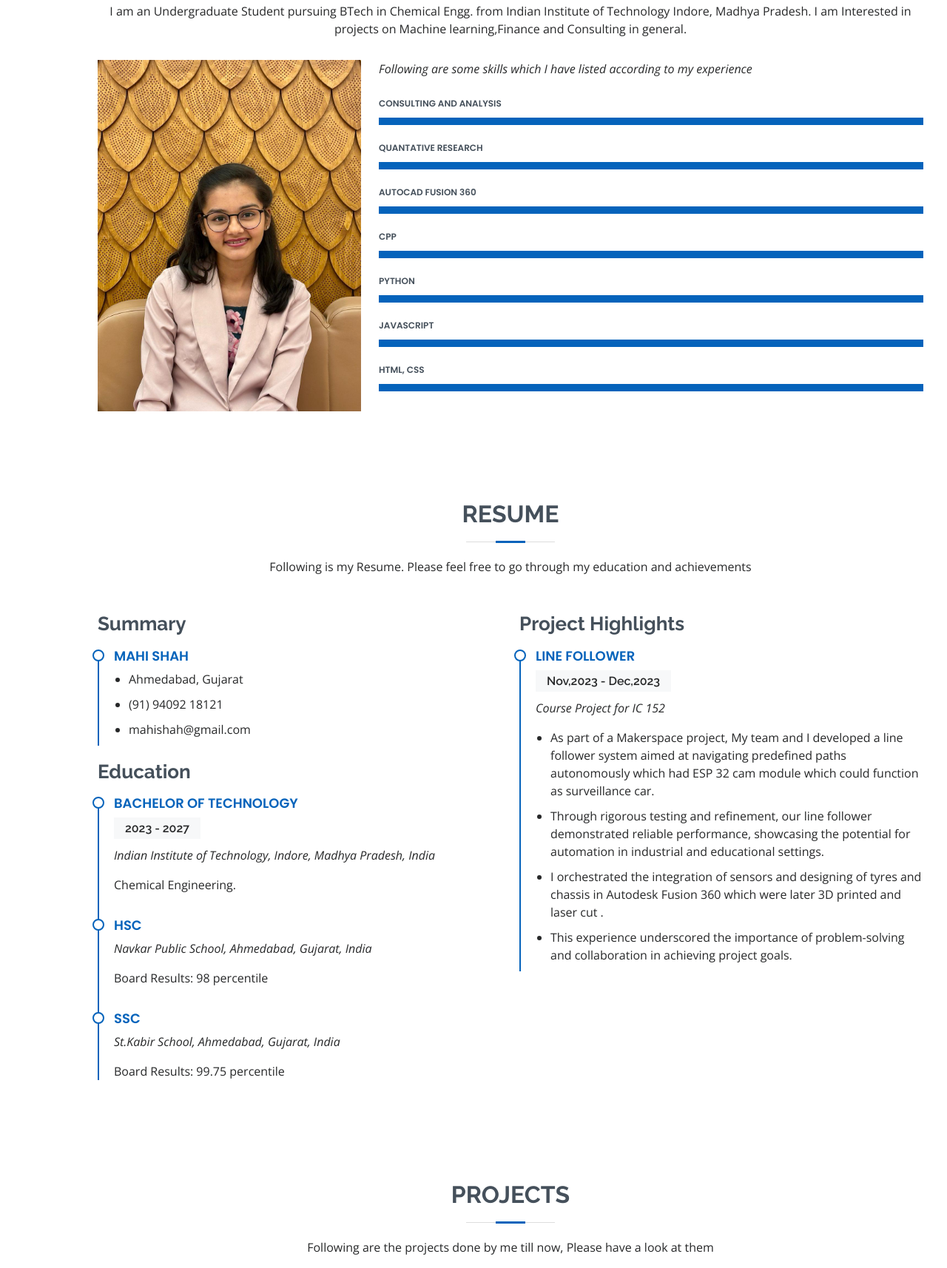
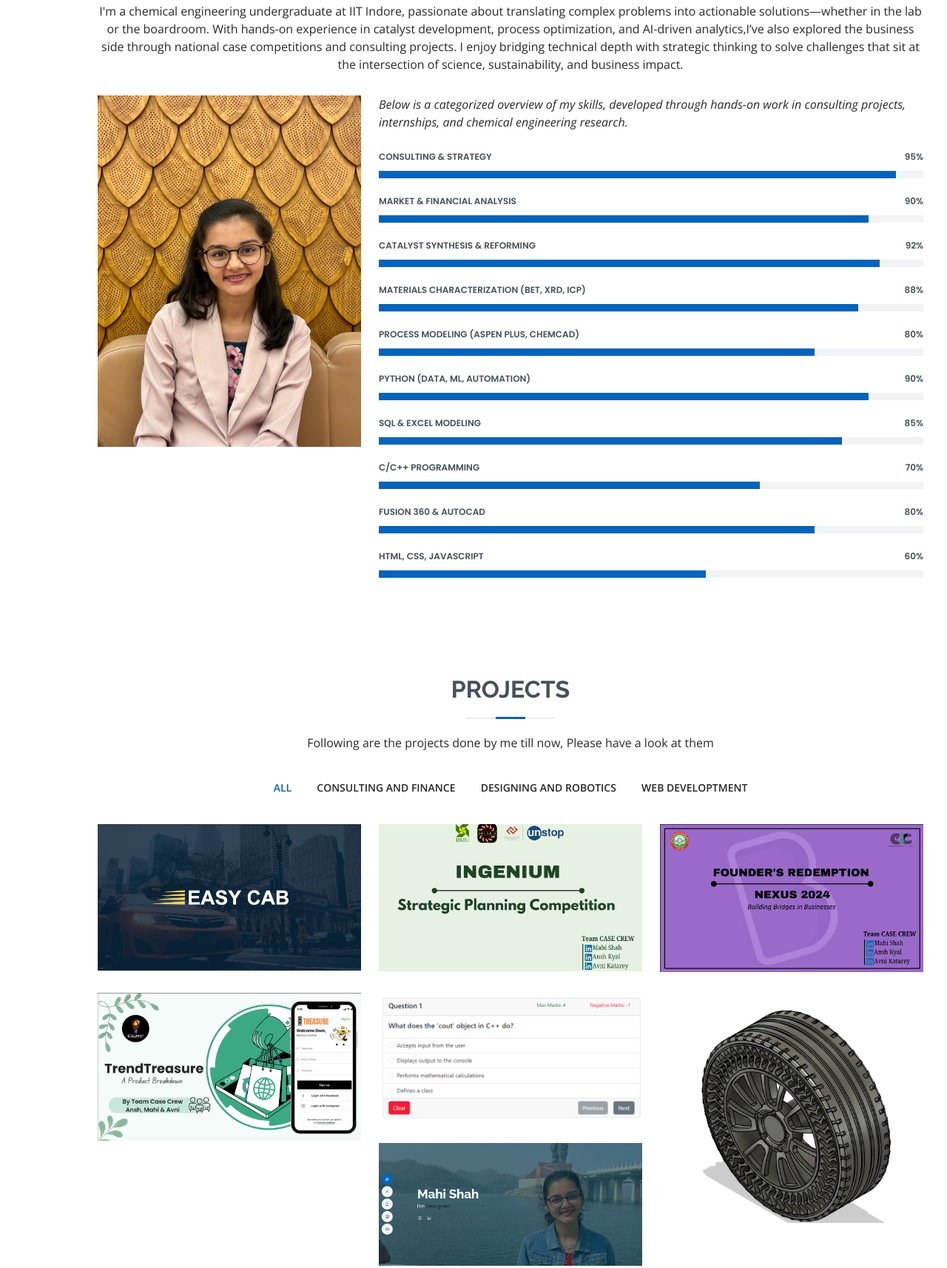
Before and after one commit to mahishahh/Resume, a plain HTML site: page index.html in a window 1280 px wide. Shown: the part 935-2649 px from the top of the page at 74% size. Drawn offline with nearby package versions, Linux system fonts and the light colour scheme.

Commit message:
Updated Resume

```diff
--- a/index.html
+++ b/index.html
@@ -57,10 +57,11 @@
   <section id="hero" class="d-flex flex-column justify-content-center">
     <div class="container" data-aos="zoom-in" data-aos-delay="100">
       <h1>Mahi Shah</h1>
-      <p>I'm <span class="typed" data-typed-items="Designer, Developer, Quant Researcher"></span></p>
+      <p>I'm <span class="typed" data-typed-items="Chemical Engineer, Strategic Thinker, Process Optimizer"></span></p>
       <div class="social-links">
         <a href="https://www.instagram.com/mahishahhhhh/" class="instagram"><i class="bx bxl-instagram"></i></a>
         <a href="https://www.linkedin.com/in/mahi-s-shah/" class="linkedin"><i class="bx bxl-linkedin"></i></a>
+        <a href="https://github.com/mahishahh" class="github"><i class="bx bxl-github"></i></a>
       </div>
     </div>
   </section><!-- End Hero -->
@@ -75,144 +76,103 @@
 
         <div class="section-title">
           <h2>About Me</h2>
-          <p>I am an Undergraduate Student pursuing BTech in Chemical Engg. from Indian Institute of Technology Indore,
-            Madhya Pradesh. I am Interested in projects on Machine learning,Finance and Consulting in general.</p>
+          <p>I'm a chemical engineering undergraduate at IIT Indore, passionate about translating complex problems
+            into actionable solutions—whether in the lab or the boardroom. With hands-on experience in catalyst development,
+            process optimization, and AI-driven analytics,I’ve also explored the business side through national case
+            competitions and consulting projects. I enjoy bridging technical depth with strategic thinking to solve challenges that sit at the intersection of science, sustainability, and business impact.</p>
         </div>
 
         <div class="row">
           <div class="col-lg-4">
             <img src="assets/img/profile-img.jpg" class="img-fluid" alt="">
           </div>
+
+
               <div class="col-lg-8 pt-4 pt-lg-0 content">
                 <p class="fst-italic">
-              Following are some skills which I have listed according to my experience
+                  Below is a categorized overview of my skills, developed through hands-on work in consulting projects, internships, and chemical engineering research.
                 </p>
+
                 <div class="row skills-content">
 
+                  <!-- 🧠 Consulting & Business Strategy -->
                   <div class="progress">
-                <span class="skill">Consulting and Analysis</span>
+                    <span class="skill">Consulting & Strategy <i class="val">95%</i></span>
                     <div class="progress-bar-wrap">
-                  <div class="progress-bar" role="progressbar" aria-valuenow="100" aria-valuemin="0"
-                    aria-valuemax="100"></div>
+                      <div class="progress-bar" role="progressbar" aria-valuenow="95" aria-valuemin="0" aria-valuemax="100"></div>
                     </div>
                   </div>
 
                   <div class="progress">
-                <span class="skill">Quantative Research</span>
+                    <span class="skill">Market & Financial Analysis <i class="val">90%</i></span>
                     <div class="progress-bar-wrap">
-                  <div class="progress-bar" role="progressbar" aria-valuenow="100" aria-valuemin="0"
-                    aria-valuemax="100"></div>
+                      <div class="progress-bar" role="progressbar" aria-valuenow="90" aria-valuemin="0" aria-valuemax="100"></div>
+                    </div>
+                  </div>
+
+                  <!-- 🔬 Chemical Engineering & Research -->
+                  <div class="progress">
+                    <span class="skill">Catalyst Synthesis & Reforming <i class="val">92%</i></span>
+                    <div class="progress-bar-wrap">
+                      <div class="progress-bar" role="progressbar" aria-valuenow="92" aria-valuemin="0" aria-valuemax="100"></div>
                     </div>
                   </div>
 
                   <div class="progress">
-                <span class="skill">Autocad Fusion 360</span>
+                    <span class="skill">Materials Characterization (BET, XRD, ICP) <i class="val">88%</i></span>
                     <div class="progress-bar-wrap">
-                  <div class="progress-bar" role="progressbar" aria-valuenow="100" aria-valuemin="0"
-                    aria-valuemax="100"></div>
+                      <div class="progress-bar" role="progressbar" aria-valuenow="88" aria-valuemin="0" aria-valuemax="100"></div>
                     </div>
                   </div>
 
                   <div class="progress">
-                <span class="skill">Cpp</span>
+                    <span class="skill">Process Modeling (Aspen Plus, ChemCAD) <i class="val">80%</i></span>
                     <div class="progress-bar-wrap">
-                  <div class="progress-bar" role="progressbar" aria-valuenow="100" aria-valuemin="0"
-                    aria-valuemax="100"></div>
+                      <div class="progress-bar" role="progressbar" aria-valuenow="80" aria-valuemin="0" aria-valuemax="100"></div>
+                    </div>
+                  </div>
+
+                  <!-- 💻 Programming & Technical Tools -->
+                  <div class="progress">
+                    <span class="skill">Python (Data, ML, Automation) <i class="val">90%</i></span>
+                    <div class="progress-bar-wrap">
+                      <div class="progress-bar" role="progressbar" aria-valuenow="90" aria-valuemin="0" aria-valuemax="100"></div>
                     </div>
                   </div>
 
                   <div class="progress">
-                <span class="skill">Python</span>
+                    <span class="skill">SQL & Excel Modeling <i class="val">85%</i></span>
                     <div class="progress-bar-wrap">
-                  <div class="progress-bar" role="progressbar" aria-valuenow="100" aria-valuemin="0"
-                    aria-valuemax="100"></div>
+                      <div class="progress-bar" role="progressbar" aria-valuenow="85" aria-valuemin="0" aria-valuemax="100"></div>
                     </div>
                   </div>
 
                   <div class="progress">
-                <span class="skill">Javascript</span>
+                    <span class="skill">C/C++ Programming <i class="val">70%</i></span>
                     <div class="progress-bar-wrap">
-                  <div class="progress-bar" role="progressbar" aria-valuenow="100" aria-valuemin="0"
-                    aria-valuemax="100"></div>
+                      <div class="progress-bar" role="progressbar" aria-valuenow="70" aria-valuemin="0" aria-valuemax="100"></div>
                     </div>
                   </div>
 
+                  <!-- 🛠️ CAD & Simulation -->
                   <div class="progress">
-                <span class="skill">HTML, CSS</span>
+                    <span class="skill">Fusion 360 & AutoCAD <i class="val">80%</i></span>
                     <div class="progress-bar-wrap">
-                  <div class="progress-bar" role="progressbar" aria-valuenow="100" aria-valuemin="0"
-                    aria-valuemax="100"></div>
-                </div>
-              </div>
-            </div>
+                      <div class="progress-bar" role="progressbar" aria-valuenow="80" aria-valuemin="0" aria-valuemax="100"></div>
                     </div>
                   </div>
 
+                  <!-- 🌐 Web Dev (Optional) -->
+                  <div class="progress">
+                    <span class="skill">HTML, CSS, JavaScript <i class="val">60%</i></span>
+                    <div class="progress-bar-wrap">
+                      <div class="progress-bar" role="progressbar" aria-valuenow="60" aria-valuemin="0" aria-valuemax="100"></div>
+                    </div>
+                  </div>
 
                 </div>
-    </section><!-- End About Section -->
-
-    <section id="resume" class="resume">
-      <div class="container" data-aos="fade-up">
-
-        <div class="section-title">
-          <h2>Resume</h2>
-          <p>Following is my Resume. Please feel free to go through my education and achievements</p>
               </div>
 
-        <div class="row">
-          <div class="col-lg-6">
-            <h3 class="resume-title">Summary</h3>
-            <div class="resume-item pb-0">
-              <h4>Mahi Shah</h4>
-              <ul>
-                <li>Ahmedabad, Gujarat</li>
-                <li>(91) 94092 18121</li>
-                <li>mahishah@gmail.com</li>
-              </ul>
-            </div>
-
-            <h3 class="resume-title">Education</h3>
-            <div class="resume-item">
-              <h4>BACHELOR OF TECHNOLOGY</h4>
-              <h5>2023 - 2027</h5>
-              <p><em>
-                  Indian Institute of Technology, Indore, Madhya Pradesh, India</em></p>
-              <p>Chemical Engineering.</p>
-            </div>
-            <div class="resume-item">
-              <h4>HSC</h4>
-              <p><em>Navkar Public School, Ahmedabad, Gujarat, India</em></p>
-              <p>Board Results: 98 percentile</p>
-            </div>
-            <div class="resume-item">
-              <h4>SSC</h4>
-              <p><em>St.Kabir School, Ahmedabad, Gujarat, India</em></p>
-              <p>Board Results: 99.75 percentile</p>
-            </div>
-          </div>
-          <div class="col-lg-6">
-            <h3 class="resume-title">Project Highlights</h3>
-            <div class="resume-item">
-              <h4>Line follower</h4>
-              <h5>Nov,2023 - Dec,2023</h5>
-              <p><em>Course Project for IC 152 </em></p>
-              <ul>
-                <li>As part of a Makerspace project, My team and I developed a line follower system aimed at
-                  navigating predefined paths autonomously which had ESP 32 cam module which could function as
-                  surveillance car. </li>
-
-                <li>Through rigorous testing and refinement, our line follower demonstrated reliable performance,
-                  showcasing the potential for automation in industrial and educational settings.
-                </li>
-                <li> I orchestrated the integration of sensors and designing of tyres and chassis in Autodesk Fusion 360
-                  which were later 3D printed and laser cut . </li>
-                <li>This experience underscored the importance of problem-solving and collaboration in achieving project
-                  goals.</li>
-              </ul>
-            </div>
-          </div>
-        </div>
 
       </div>
     </section>
@@ -254,7 +214,51 @@
               </div>
             </div>
           </div>
-
+          <div class="col-lg-4 col-md-6 portfolio-item filter-cfa">
+            <div class="portfolio-wrap">
+              <img src="assets/img/portfolio/Ingenium.png" class="img-fluid" alt="">
+              <div class="portfolio-info">
+                <h4>Ingenium</h4>
+                <p>Consulting and Finance</p>
+                <div class="portfolio-links">
+                  <a href="assets/img/portfolio/Ingenium.png" data-gallery="portfolioGallery" class="portfolio-lightbox"
+                    title="Consulting"></a>
+                  <a href="Ingenium.pdf" class="portfolio-details-lightbox" data-glightbox="type: external"
+                    title="Portfolio Details"><i class="bx bx-link"></i></a>
+                </div>
+              </div>
+            </div>
+          </div>
+ <div class="col-lg-4 col-md-6 portfolio-item filter-cfa">
+            <div class="portfolio-wrap">
+              <img src="assets/img/portfolio/FR.png" class="img-fluid" alt="">
+              <div class="portfolio-info">
+                <h4>Nexus</h4>
+                <p>Consulting and Finance</p>
+                <div class="portfolio-links">
+                  <a href="assets/img/portfolio/FR.png" data-gallery="portfolioGallery" class="portfolio-lightbox"
+                    title="Consulting"></a>
+                  <a href="Founder's Redemption.pdf" class="portfolio-details-lightbox" data-glightbox="type: external"
+                    title="Portfolio Details"><i class="bx bx-link"></i></a>
+                </div>
+              </div>
+            </div>
+          </div>
+          <div class="col-lg-4 col-md-6 portfolio-item filter-cfa">
+            <div class="portfolio-wrap">
+              <img src="assets/img/portfolio/TT.png" class="img-fluid" alt="">
+              <div class="portfolio-info">
+                <h4>Trend Treasure</h4>
+                <p>Consulting and Finance</p>
+                <div class="portfolio-links">
+                  <a href="assets/img/portfolio/TT.png" data-gallery="portfolioGallery" class="portfolio-lightbox"
+                    title="Consulting"></a>
+                  <a href="TT.pdf" class="portfolio-details-lightbox" data-glightbox="type: external"
+                    title="Portfolio Details"><i class="bx bx-link"></i></a>
+                </div>
+              </div>
+            </div>
+          </div>
           <div class="col-lg-4 col-md-6 portfolio-item filter-web">
             <div class="portfolio-wrap">
               <img src="assets/img/portfolio/web.png" class="img-fluid" alt="">
@@ -384,6 +388,7 @@
       <div class="social-links">
         <a href="https://www.instagram.com/mahishahhhhh/" class="instagram"><i class="bx bxl-instagram"></i></a>
         <a href="https://www.linkedin.com/in/mahi-s-shah/" class="linkedin"><i class="bx bxl-linkedin"></i></a>
+        <a href="https://github.com/mahishahh" class="github"><i class="bx bxl-github"></i></a>
       </div>
       <div class="copyright">
         <strong><span>Made with ❤️ by <a href="#">Mahi Shah</a></span></strong>.
```
Also changed, not shown: assets/img/mahiPassport.jpg (added), assets/img/portfolio/FR.png (added), assets/img/portfolio/Ingenium.png (added), assets/img/portfolio/TT.png (added), 3 other files. Lines whose indentation alone changed are shown as unchanged.
